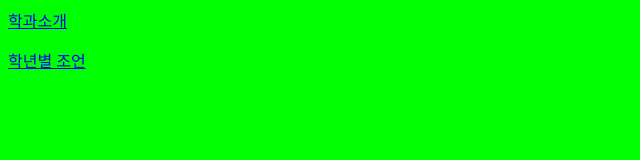
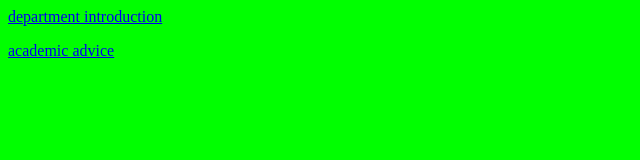
Before and after one commit to dongan21214/-21214, a plain HTML site: page left.html in a window 1280 px wide. Shown: the whole page, without its empty margins (0-640 px from the left). Drawn offline with Linux system fonts and the light colour scheme.

Commit message:
Update left.html

```diff
--- a/left.html
+++ b/left.html
@@ -3,11 +3,11 @@
  </head>
 <body bgcolor=#00ff00>
 <a href=right1.html target=right>
-학과소개
+department introduction
 </a>
 <p>
 <a href=right2.html target=right>
-학년별 조언
+academic advice
 </a>
 <p>
 </body>
```
